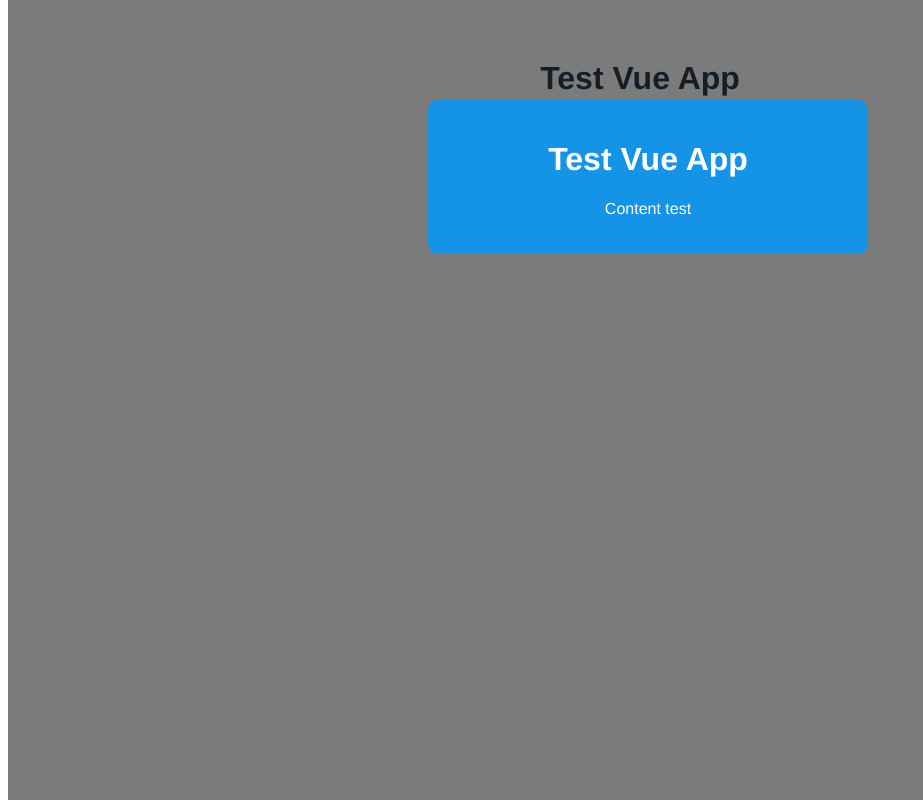
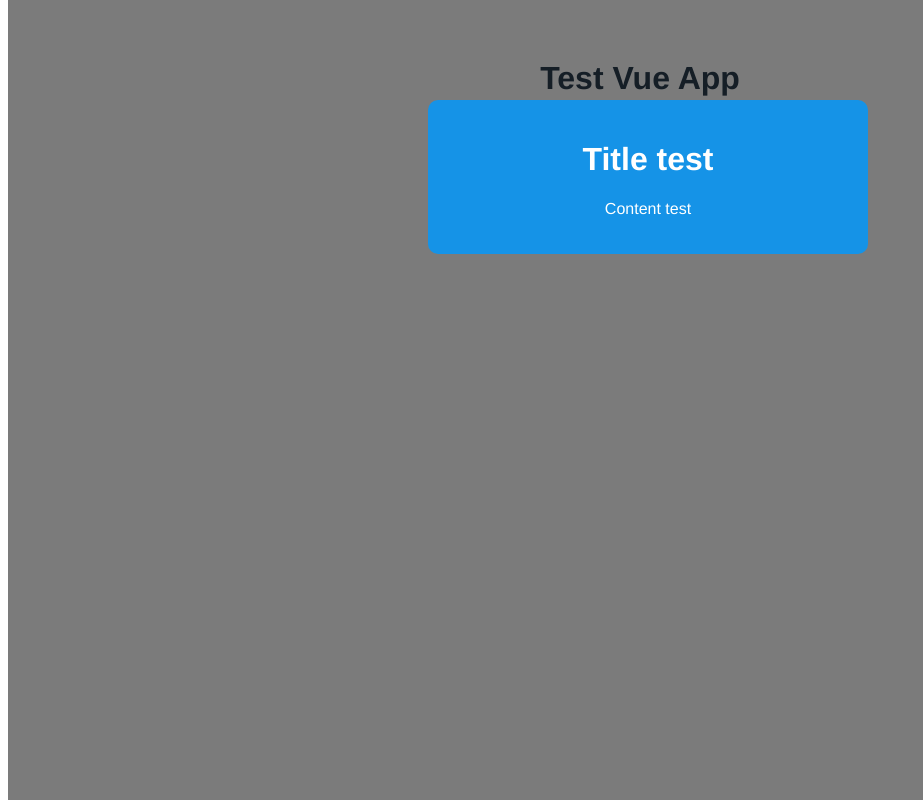
Before and after one commit to jhonpabz/vue-3-test, a Vue app in the folder modal-project/: page / in a window 1280 px wide. Both pictures are taken after a click on the button "Show". Shown: the whole page, without its empty margins (0-923 px from the left). Built offline with nearby package versions, Linux system fonts and the light colour scheme.

Commit message:
Update Modal component. Remove header and content props and use slot instead.

```diff
--- a/modal-project/src/App.vue
+++ b/modal-project/src/App.vue
@@ -2,11 +2,12 @@
   <h1>{{ title }}</h1>
   <div v-if="showModal">
     <Modal
-      :header="title"
-      :content="content"
       theme="sale"
       @close="toggleModal"
-    />
+    >
+        <h1>{{ header }}</h1>
+        <p>{{ content }}</p>
+    </Modal>
   </div>
 <button @click="toggleModal">Show</button>
 </template>
@@ -23,13 +24,14 @@ export default {
       title: 'Test Vue App',
       header: 'Title test',
       content: 'Content test',
+
       showModal: false,
     };
   },
  methods: {
    toggleModal () {
     this.showModal = !this.showModal
-  }
+  },
  }
 };
 </script>
--- a/modal-project/src/components/Modal.vue
+++ b/modal-project/src/components/Modal.vue
@@ -1,15 +1,14 @@
 <template>
 <div class="backdrop" @click.self="$emit('close')"> <!-- .self: For backfdrop only -->
     <div class="modal" :class="{ sale: theme === 'sale'}">
-        <h1>{{ header }}</h1>
-        <p>{{ content }}</p>
+        <slot />
     </div>
 </div>
 </template>
 
 <script>
 export default {
-    props: ['header', 'content', 'theme'],
+    props: ['theme'],
     // methods: {
     //     closeModal() {
     //         this.$emit('close')
```
